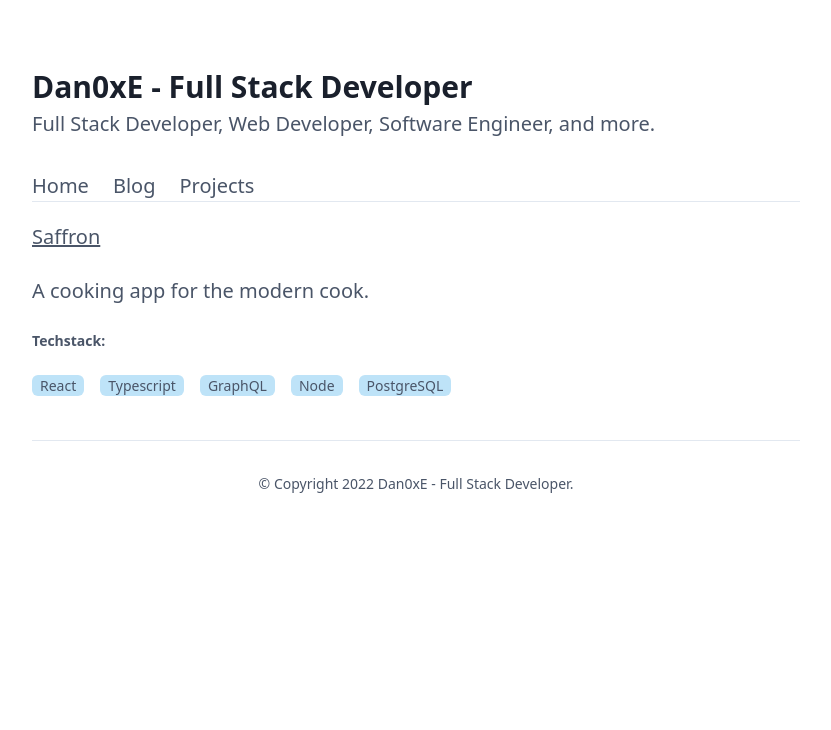
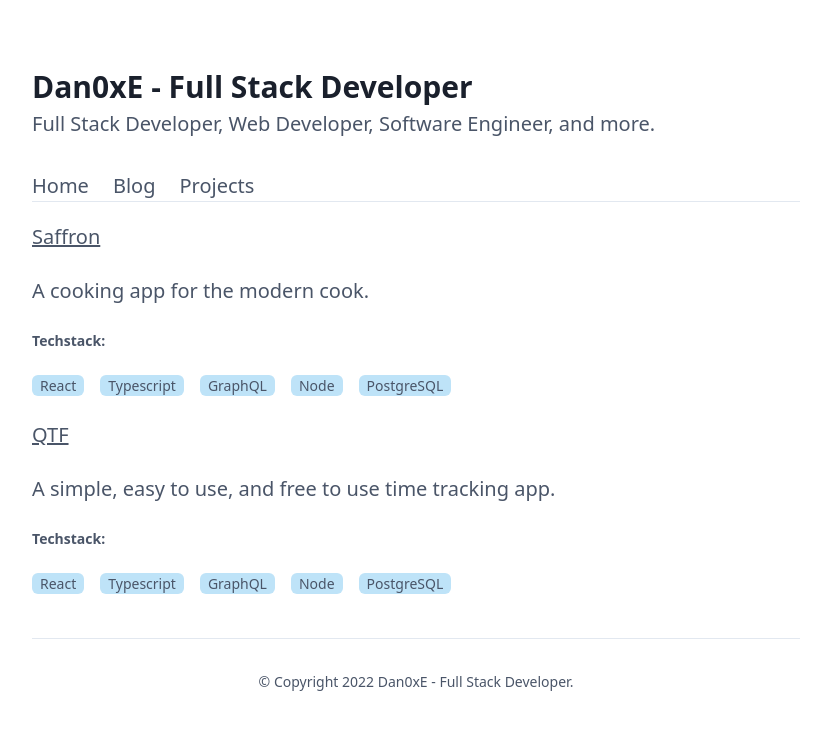
Before and after one commit to Dan0xE/dan0xe_site, a Next.js app: page /projects in a window 1280 px wide. Shown: the top 730 px of the page, without its empty margins (224-1055 px from the left). Built offline with nearby package versions, Linux system fonts and the light colour scheme.

Commit message:
added project

```diff
--- a/src/pages/projects.tsx
+++ b/src/pages/projects.tsx
@@ -10,6 +10,13 @@ const Projects = () => {
       name: 'Saffron',
       link: 'https://saffronapp.co',
       description: 'A cooking app for the modern cook.',
+      tech: ['React', 'Typescript', 'GraphQL', 'Node', 'PostgreSQL'],
+    },
+    {
+      id: 2,
+      name: 'QTF',
+      link: 'https://qtf.app',
+      description: 'A simple, easy to use, and free to use time tracking app.',
       tech: ['React', 'Typescript', 'GraphQL', 'Node', 'PostgreSQL'],
     },
   ];
```
